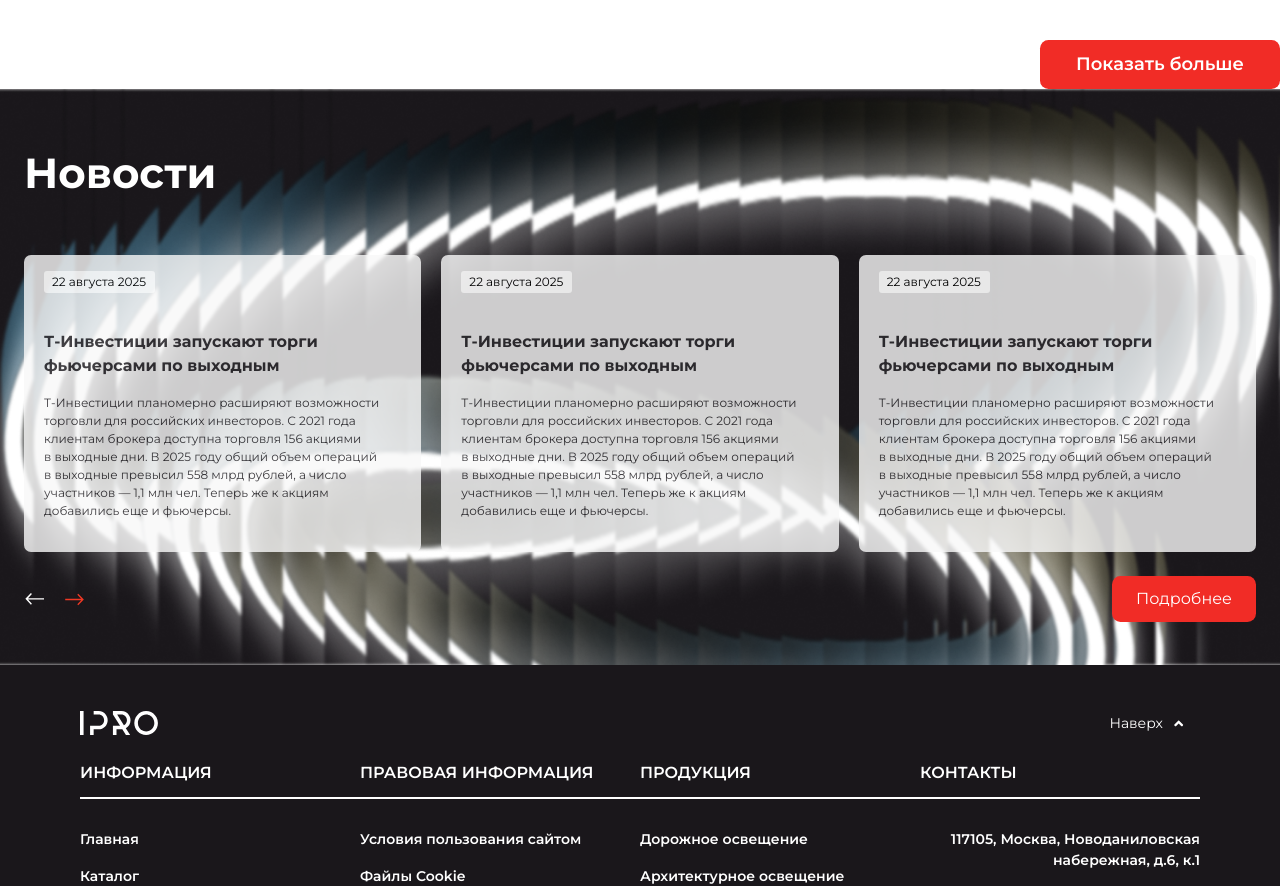
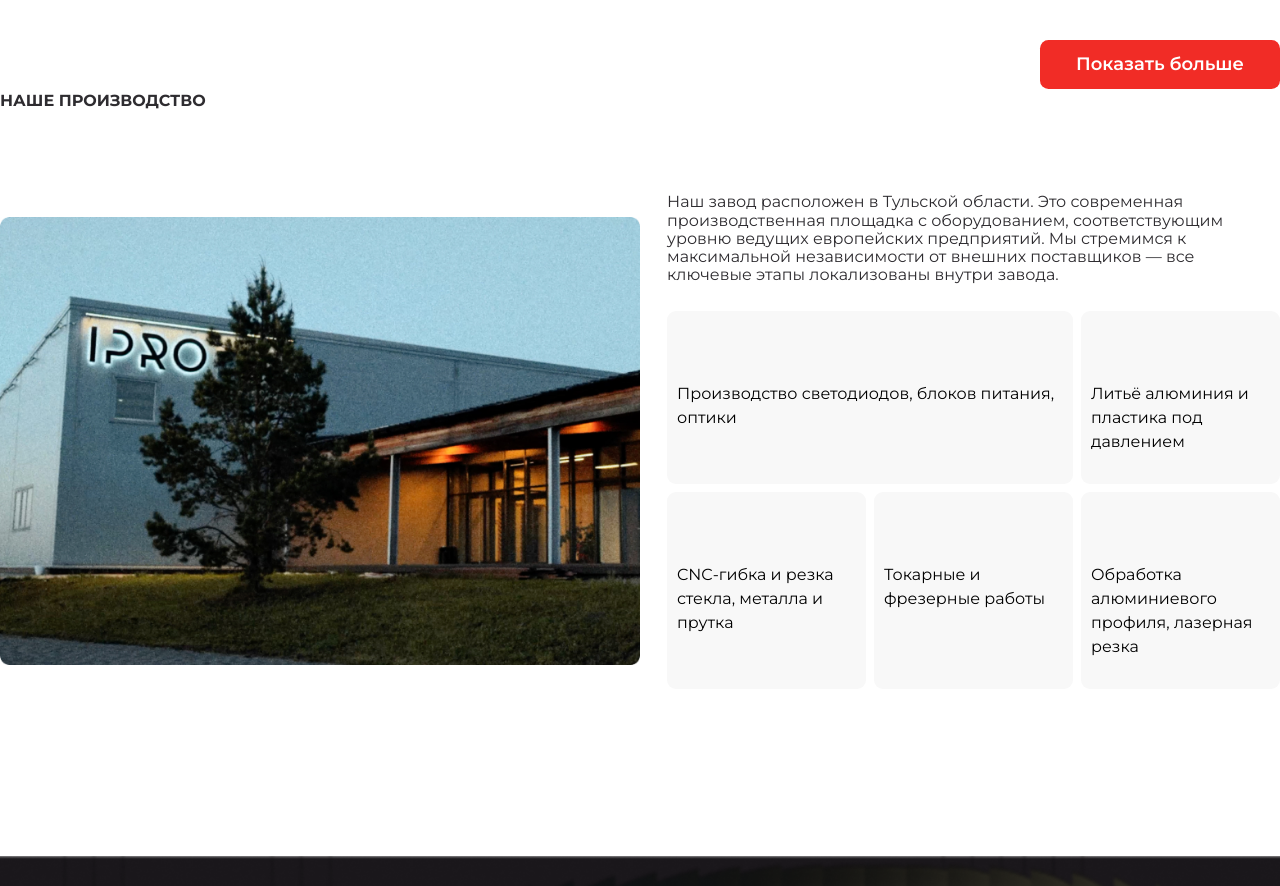
Before and after one commit to TolykbaevIlyas/IllumPro, a Next.js app: page / in a window 1280 px wide. Shown: the part 1573-2459 px from the top of the page. Built offline with nearby package versions, Linux system fonts and the light colour scheme.

Commit message:
add: our prod

```diff
--- a/src/app/page.tsx
+++ b/src/app/page.tsx
@@ -3,6 +3,7 @@
 import HeroMainMobile from '@/widgets/HeroMain/ui/HeroMainMobile';
 import InfoComp from '@/widgets/InfoComp';
 import News from '@/widgets/News';
+import OurProduction from '@/widgets/OurProduction';
 
 export default function Home() {
   return (
@@ -15,6 +16,7 @@
       </div>
       <InfoComp />
       <Directions />
+      <OurProduction />
       <div className="bg-[url('@/shared/assets/news.png')] bg-cover bg-center  max-w-dvw w-full max-h-dvh max-[1280px]:h-[525px] max-[1920px]:h-[576px] min-[1920px]:h-[671px]">
         <News />
       </div>
--- /dev/null
+++ b/src/widgets/OurProduction/index.ts
@@ -0,0 +1,2 @@
+import OurProduction from './ui/OurProduction';
+export default OurProduction;
--- /dev/null
+++ b/src/widgets/OurProduction/ui/OurProduction.tsx
@@ -0,0 +1,79 @@
+import React from 'react';
+import Image from 'next/image';
+
+import ourProd from '@/shared/assets/OurProd.jpg';
+
+const OurProduction = () => {
+  return (
+    <div className="max-w-[1456px] w-full mb-[167px] px-[24px] md:px-0 ">
+      <h2 className="mb-[26px] md:mb-[80px] uppercase text-[#2E2C30] font-bold min-[1920]:text-[42px] max-[1920]:text-[34px] max-[391]:text-[24px] max-w-[221px] md:max-w-full">
+        Наше производство
+      </h2>
+      <div className="flex gap-[27px] items-center w-full">
+        <div className="max-w-[781] w-full hidden md:block">
+          <Image
+            src={ourProd.src}
+            alt="Наше производство"
+            layout="responsive"
+            width={781}
+            height={541}
+          />
+        </div>
+
+        <div className="max-w-[613px] flex flex-col gap-[26px]">
+          <span className="text-[#2E2C30] min-[1920]:text-[20px] max-[1920]:text-[16px] max-[391]:text-[14px] leading-[114%] ">
+            Наш завод расположен в Тульской области. Это современная производственная площадка с
+            оборудованием, соответствующим уровню ведущих европейских предприятий. Мы стремимся к
+            максимальной независимости от внешних поставщиков — все ключевые этапы локализованы
+            внутри завода.
+          </span>
+
+          <div className="max-w-[781] w-full block md:hidden">
+            <Image
+              src={ourProd.src}
+              alt="Наше производство"
+              layout="responsive"
+              width={781}
+              height={541}
+            />
+          </div>
+
+          <div
+            className="grid gap-2
+                      grid-cols-2
+                      md:grid-cols-3
+                      min-[1920]:text-[14px] max-[1920]:text-[12px]
+                      "
+          >
+            {/* Карточка 1 */}
+            <div className="bg-[#F8F8F8]  rounded-[9px] col-span-2  min-[1920px]:pt-[80px] min-[1920px]:pl-[13px] min-[1920px]:pb-[38px] max-[1920px]:pt-[71px] max-[1920px]:pl-[10px] max-[1920px]:pb-[30px] max-[391]:pt-[54px]">
+              <span>Производство светодиодов, блоков питания, оптики</span>
+            </div>
+
+            {/* Карточка 2 */}
+            <div className="bg-[#F8F8F8] rounded-[9px] min-[1920px]:pt-[80px] min-[1920px]:pl-[13px] min-[1920px]:pb-[38px] max-[1920px]:pt-[71px] max-[1920px]:pl-[10px] max-[1920px]:pb-[30px]">
+              <span>Литьё алюминия и пластика под давлением</span>
+            </div>
+
+            {/* Карточка 3 */}
+            <div className="bg-[#F8F8F8] rounded-[9px] min-[1920px]:pt-[80px] min-[1920px]:pl-[13px] min-[1920px]:pb-[38px] max-[1920px]:pt-[71px] max-[1920px]:pl-[10px] max-[1920px]:pb-[30px]">
+              <span>CNC-гибка и резка стекла, металла и прутка</span>
+            </div>
+
+            {/* Карточка 4 */}
+            <div className="bg-[#F8F8F8] rounded-[9px] min-[1920px]:pt-[80px] min-[1920px]:pl-[13px] min-[1920px]:pb-[38px] max-[1920px]:pt-[71px] max-[1920px]:pl-[10px] max-[1920px]:pb-[30px]">
+              <span>Токарные и фрезерные работы</span>
+            </div>
+
+            {/* Карточка 5 */}
+            <div className="bg-[#F8F8F8] rounded-[9px] min-[1920px]:pt-[80px] min-[1920px]:pl-[13px] min-[1920px]:pb-[38px] max-[1920px]:pt-[71px] max-[1920px]:pl-[10px] max-[1920px]:pb-[30px]">
+              <span>Обработка алюминиевого профиля, лазерная резка</span>
+            </div>
+          </div>
+        </div>
+      </div>
+    </div>
+  );
+};
+
+export default OurProduction;
```
Also changed, not shown: src/shared/assets/OurProd.jpg (added).
